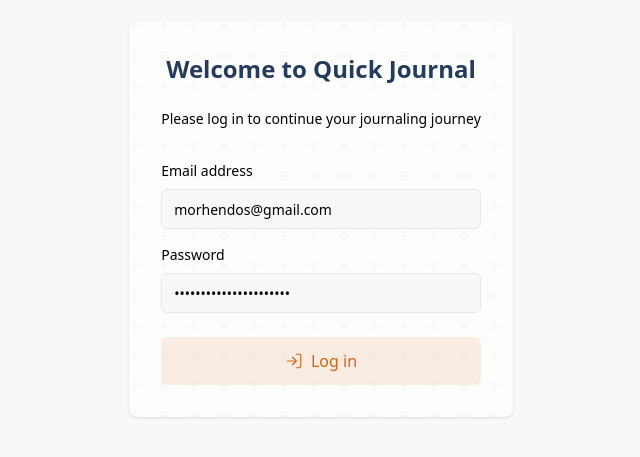
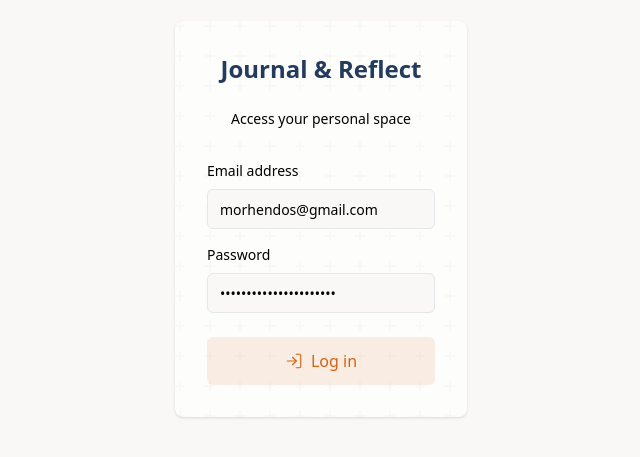
Before and after one commit to morhendos/quick-journal-app, a Next.js app: page /login in a window 1280 px wide. Shown: the part 181-638 px from the top of the page, without its empty margins (319-959 px from the left). Built offline with nearby package versions, Linux system fonts and the light colour scheme; no server answers.

Commit message:
feat: update login page text content

```diff
--- a/src/app/login/page.tsx
+++ b/src/app/login/page.tsx
@@ -90,10 +90,10 @@ export default function LoginPage() {
   return (
     <div className="min-h-screen bg-background transition-colors duration-200">
       <main className="container mx-auto h-screen px-3 py-4 sm:px-4 sm:py-12 max-w-6xl relative flex items-center justify-center">
-        <Section title="Welcome to Quick Journal">
+        <Section title="Journal & Reflect">
           <div className="w-full max-w-md mx-auto">
             <p className="text-muted-foreground text-sm mb-8 text-center">
-              Please log in to continue your journaling journey
+              Access your personal space
             </p>
 
             <form onSubmit={handleSubmit} className="space-y-6">
```
